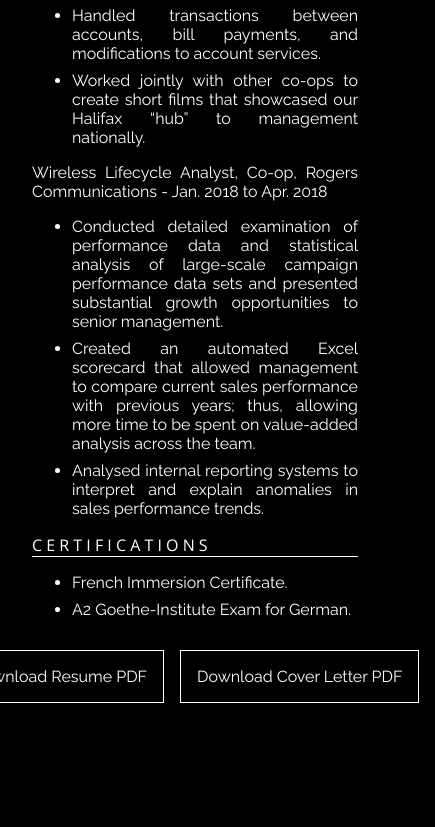
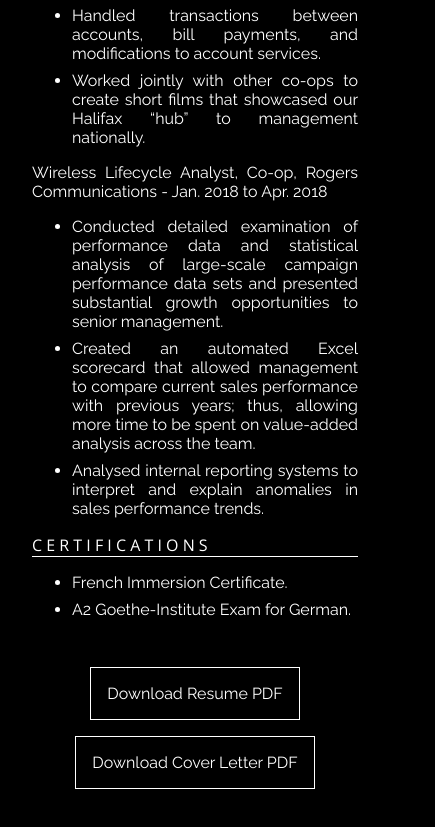
Before and after one commit to jhope314/jhope314, a React (Create React App) app: page /resume in a window 390 px wide. Shown: the part 1498-2325 px from the top of the page, 435 px wide, since content can reach past the window. Before the commit the page ends 2232 px from the top, so only its background shows below. Built offline with nearby package versions, Linux system fonts and the light colour scheme.

Commit message:
resume download buttons stack in mobile view

```diff
--- a/src/components/Resume.css
+++ b/src/components/Resume.css
@@ -43,11 +43,15 @@
 }
 
 .resume-cv-download {
+    display: flex;
     margin-top: 2rem;
     margin-bottom: 3rem;
+    flex-wrap: wrap;
+    justify-content: center;
 }
 
 .resume-cv-download-button {
     padding: 1rem 1rem 1rem 1rem;
+    margin: 0 1rem 1rem 1rem;
     border: solid thin white;
 }
--- a/src/components/WelcomePage.css
+++ b/src/components/WelcomePage.css
@@ -26,6 +26,7 @@
   align-items: center;
   text-shadow: -1px 1px 4px gray;
   background-color: inherit;
+
 }
 
 button {
```
